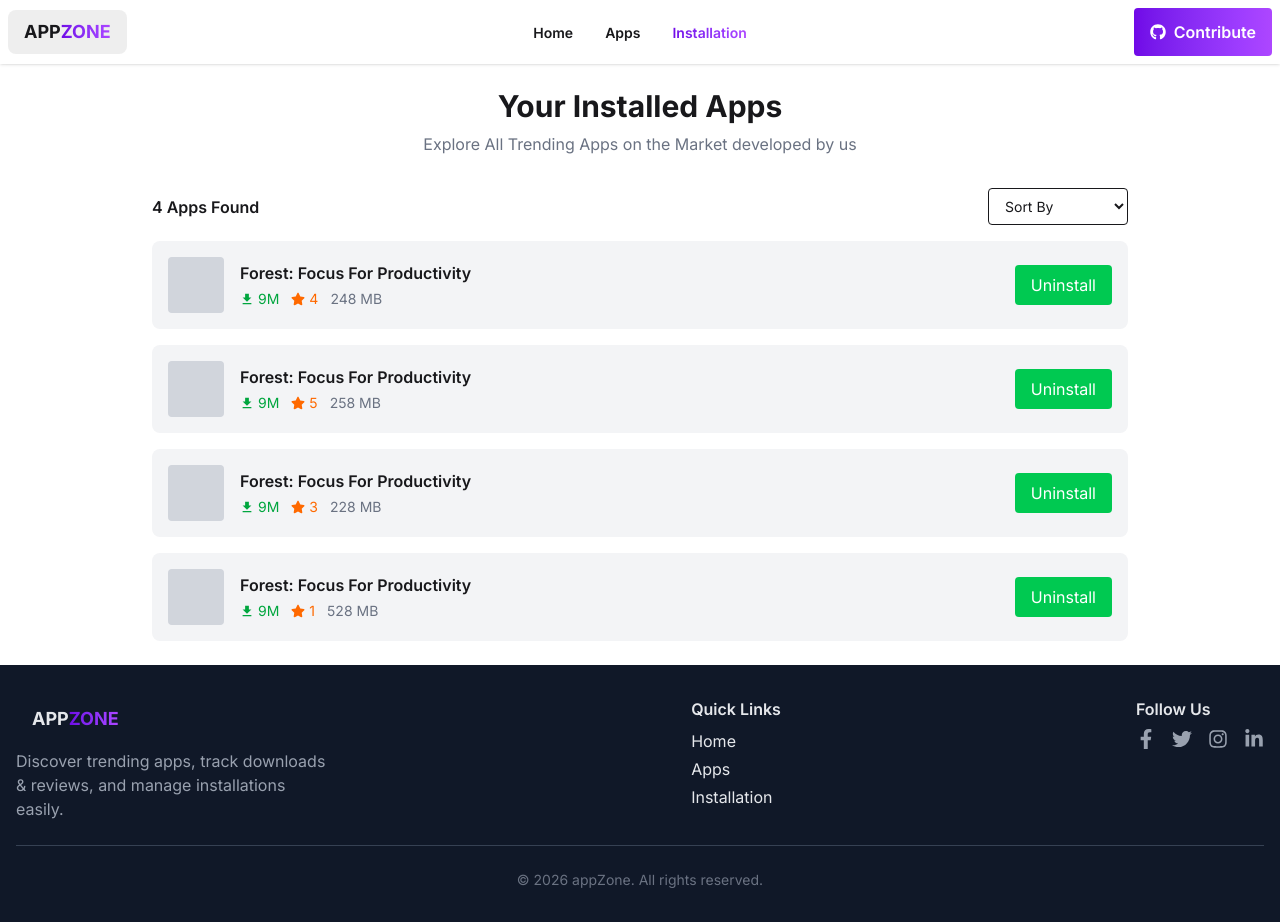
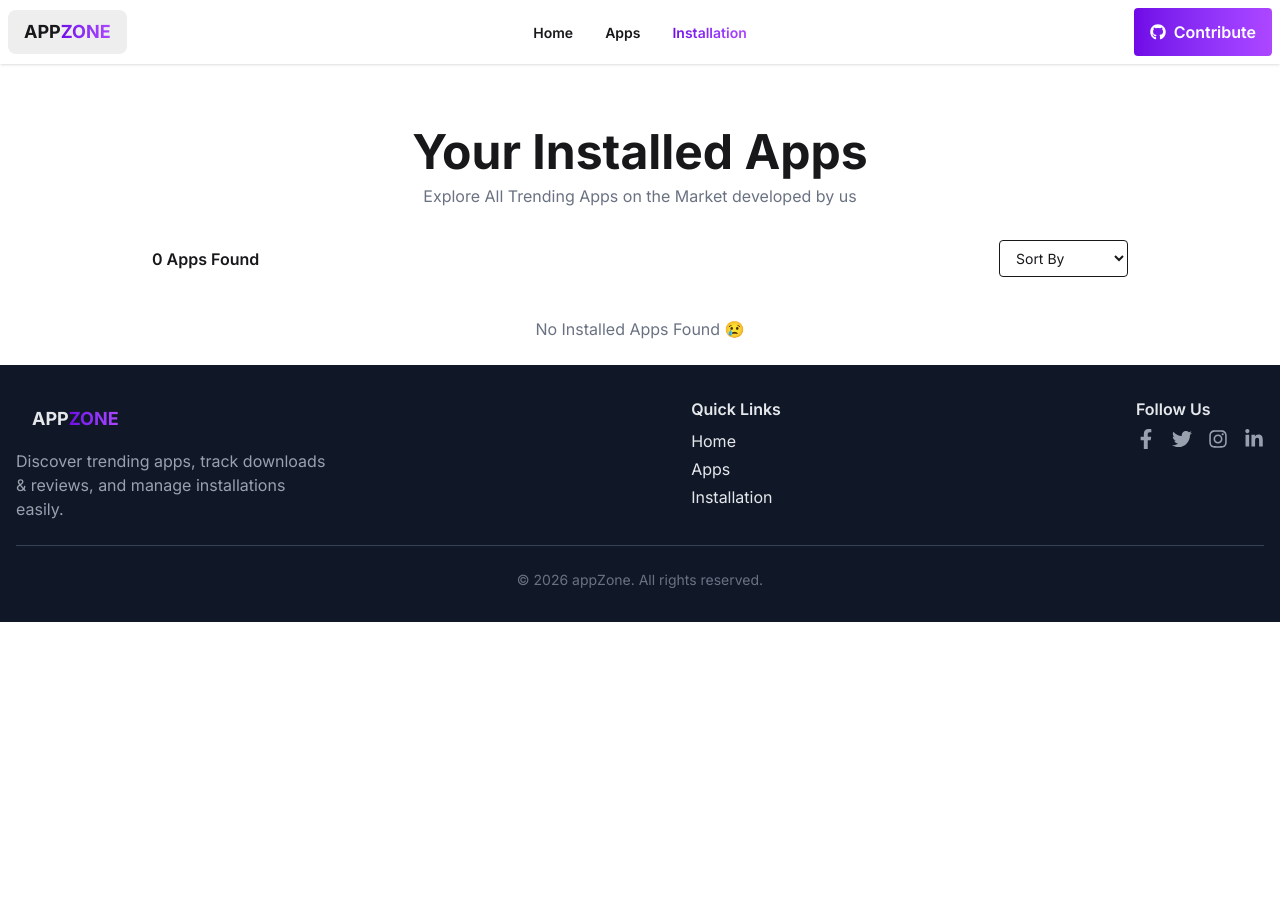
Before and after one commit to soheldev-codes/AppZone, a React (Vite) app: page /installation in a window 1280 px wide. After the commit the page ends 800 px from the top, so only its background shows below. Built offline with nearby package versions, Linux system fonts and the light colour scheme.

Commit message:
modified and dynamic data load in installation page

```diff
--- a/src/DB/localStorage.jsx
+++ b/src/DB/localStorage.jsx
@@ -16,6 +16,6 @@ export const saveAppDB = (id) => {
 
 export const removeApp = (id) => {
   const apps = getInstalledApps();
-  const updated = apps.filter((app) => app.id !== id);
+  const updated = apps.filter((appID) => appID !== id);
   localStorage.setItem(KEY, JSON.stringify(updated));
 };
--- a/src/Pages/Installation.jsx
+++ b/src/Pages/Installation.jsx
@@ -1,66 +1,47 @@
 import { useState } from "react";
 import { FaStar } from "react-icons/fa";
 import { IoMdDownload } from "react-icons/io";
-
-const initialApps = [
-  {
-    id: 1,
-    name: "Forest: Focus For Productivity",
-    downloads: 9000000,
-    rating: 4,
-    size: 248,
-  },
-  {
-    id: 2,
-    name: "Forest: Focus For Productivity",
-    downloads: 9000000,
-    rating: 5,
-    size: 258,
-  },
-  {
-    id: 3,
-    name: "Forest: Focus For Productivity",
-    downloads: 9000000,
-    rating: 3,
-    size: 228,
-  },
-  {
-    id: 4,
-    name: "Forest: Focus For Productivity",
-    downloads: 9000000,
-    rating: 1,
-    size: 528,
-  },
-];
+import { getInstalledApps, removeApp } from "../DB/localStorage";
+import { useLoaderData } from "react-router";
+import toast from "react-hot-toast";
 
 export default function Installation() {
-  const [apps, setApps] = useState(initialApps);
+  const allApps = useLoaderData();
 
-  // 🔹 Sort Function
+  //  localStorage get to id
+  const [installedIds, setInstalledIds] = useState(getInstalledApps());
+  const [sortType, setSortType] = useState("");
+
+  //  filter installed apps
+  let apps = allApps.filter((app) => installedIds.includes(app.id));
+
+  //  sorting apply
+  if (sortType === "low") {
+    apps = [...apps].sort((a, b) => a.downloads - b.downloads);
+  } else if (sortType === "high") {
+    apps = [...apps].sort((a, b) => b.downloads - a.downloads);
+  }
+
+  //  sort handler
   const handleSort = (type) => {
-    let sorted = [...apps];
-
-    if (type === "size") {
-      sorted.sort((a, b) => a.size - b.size);
-    } else if (type === "rating") {
-      sorted.sort((a, b) => b.rating - a.rating);
-    }
-
-    setApps(sorted);
-    alert("done shorted");
+    setSortType(type);
   };
 
-  // 🔹 Uninstall Function
+  //  uninstall UI + localStorage sync
   const handleUninstall = (id) => {
-    const remaining = apps.filter((app) => app.id !== id);
-    setApps(remaining);
+    const updated = installedIds.filter((appId) => appId !== id);
+    console.log(updated);
+    setInstalledIds(updated);
+    removeApp(id);
+
+    toast.success("App Uninstalled");
   };
 
   return (
     <div className="p-6 max-w-5xl mx-auto">
       {/* Header */}
       <div className="text-center mb-8">
-        <h1 className="text-3xl font-bold">Your Installed Apps</h1>
+        <h1 className="text-5xl font-bold pt-10">Your Installed Apps</h1>
         <p className="text-gray-500 mt-2">
           Explore All Trending Apps on the Market developed by us
         </p>
@@ -75,10 +56,17 @@ export default function Installation() {
           className="border px-3 py-2 rounded text-sm"
         >
           <option value="">Sort By</option>
-          <option value="size">Sort By Size</option>
-          <option value="rating">Sort By Rating</option>
+          <option value="low">Low To High</option>
+          <option value="high">High To Low</option>
         </select>
       </div>
+
+      {/* Empty State */}
+      {apps.length === 0 && (
+        <p className="text-center text-gray-500 mt-10">
+          No Installed Apps Found 😢
+        </p>
+      )}
 
       {/* Cards */}
       <div className="space-y-4">
@@ -89,10 +77,12 @@ export default function Installation() {
           >
             {/* Left */}
             <div className="flex items-center gap-4">
-              <div className="w-14 h-14 bg-gray-300 rounded"></div>
+              <div className="w-18 h-18 p-2 bg-gray-300 rounded">
+                <img src={app.image} alt="" />
+              </div>
 
               <div>
-                <h3 className="font-semibold">{app.name}</h3>
+                <h3 className="font-semibold">{app.title}</h3>
 
                 <div className="flex items-center gap-3 text-sm text-gray-500 mt-1">
                   <span className="flex items-center gap-1 text-green-600">
--- a/src/Routes/Routes.jsx
+++ b/src/Routes/Routes.jsx
@@ -37,6 +37,11 @@ export const router = createBrowserRouter([
       {
         path: "installation",
         Component: Installation,
+        loader: async () => {
+          const res = await fetch("/appfakedata.json");
+          return res.json();
+        },
+        HydrateFallback: () => <FallBackLoader />,
       },
       {
         path: "*",
--- a/src/main.jsx
+++ b/src/main.jsx
@@ -4,9 +4,11 @@ import "./index.css";
 
 import { RouterProvider } from "react-router/dom";
 import { router } from "./Routes/Routes";
+import { Toaster } from "react-hot-toast";
 
 createRoot(document.getElementById("root")).render(
   <StrictMode>
     <RouterProvider router={router} />
+    <Toaster position="top-right" reverseOrder={false} />
   </StrictMode>,
 );
```
